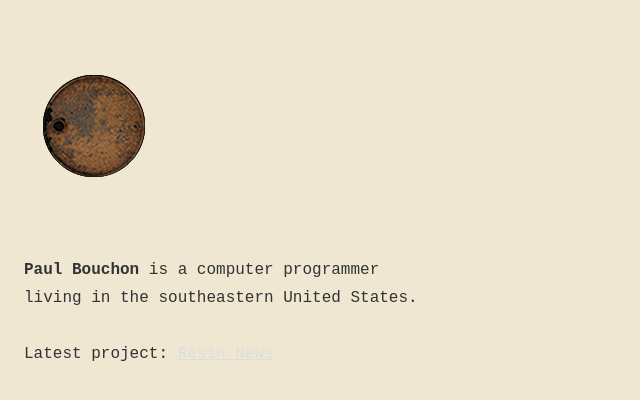
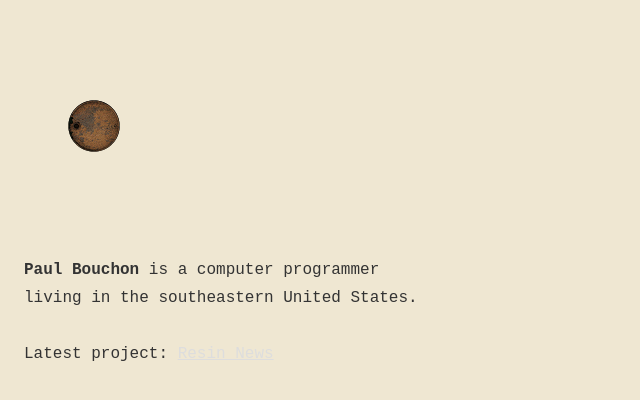
Before and after one commit to bitpshr/bitpshr.net, a website: page public/index.html in a window 1280 px wide. Shown: the whole page, without its empty margins (0-640 px from the left). Drawn offline with Linux system fonts and the light colour scheme.

Commit message:
Update index.html

```diff
--- a/public/index.html
+++ b/public/index.html
@@ -45,6 +45,7 @@
 			.stage {
 				height: 100%;
 				width: 100%;
+				transform: scale(0.5);
 			}
 
 			.threedee {
```
